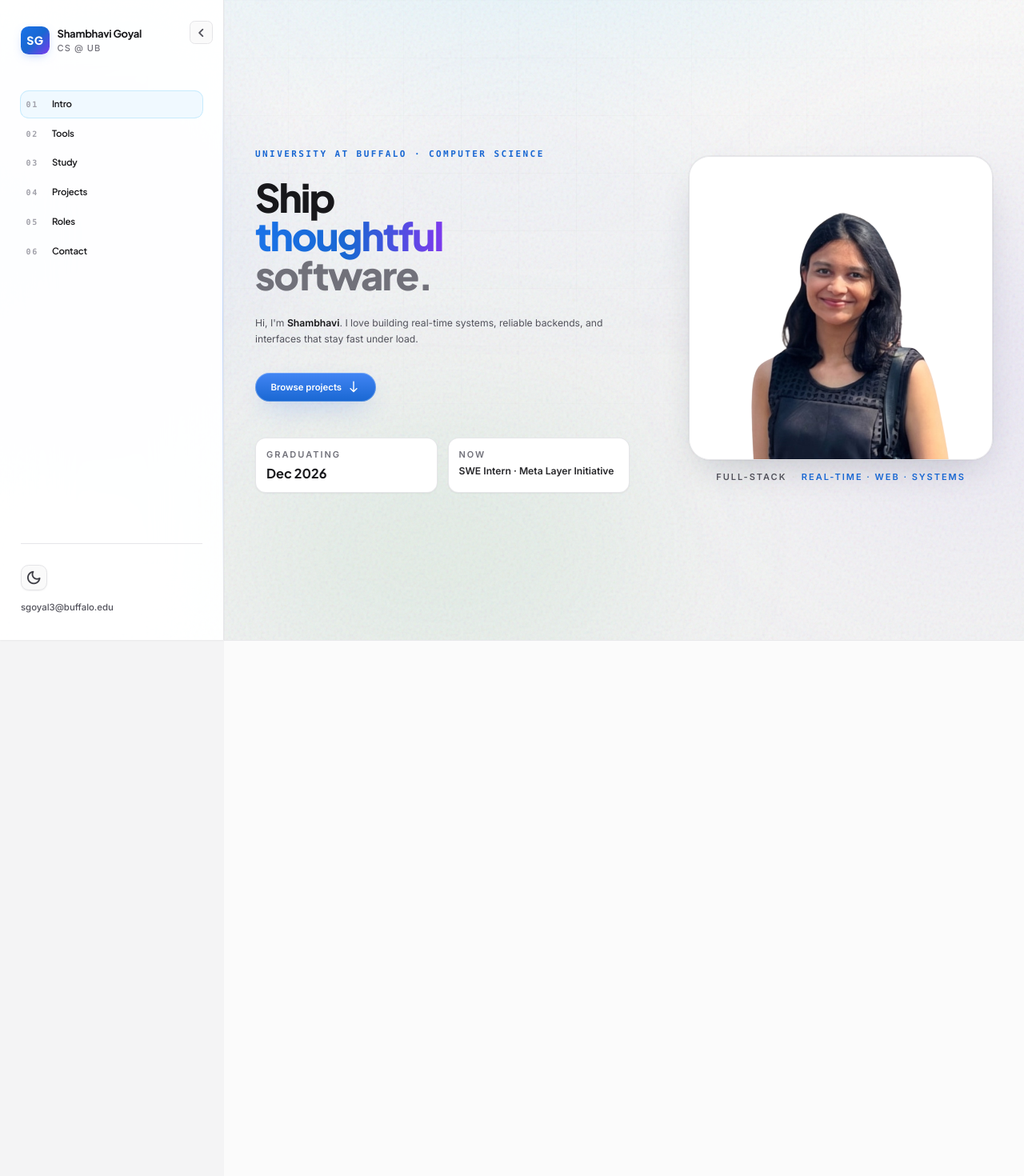
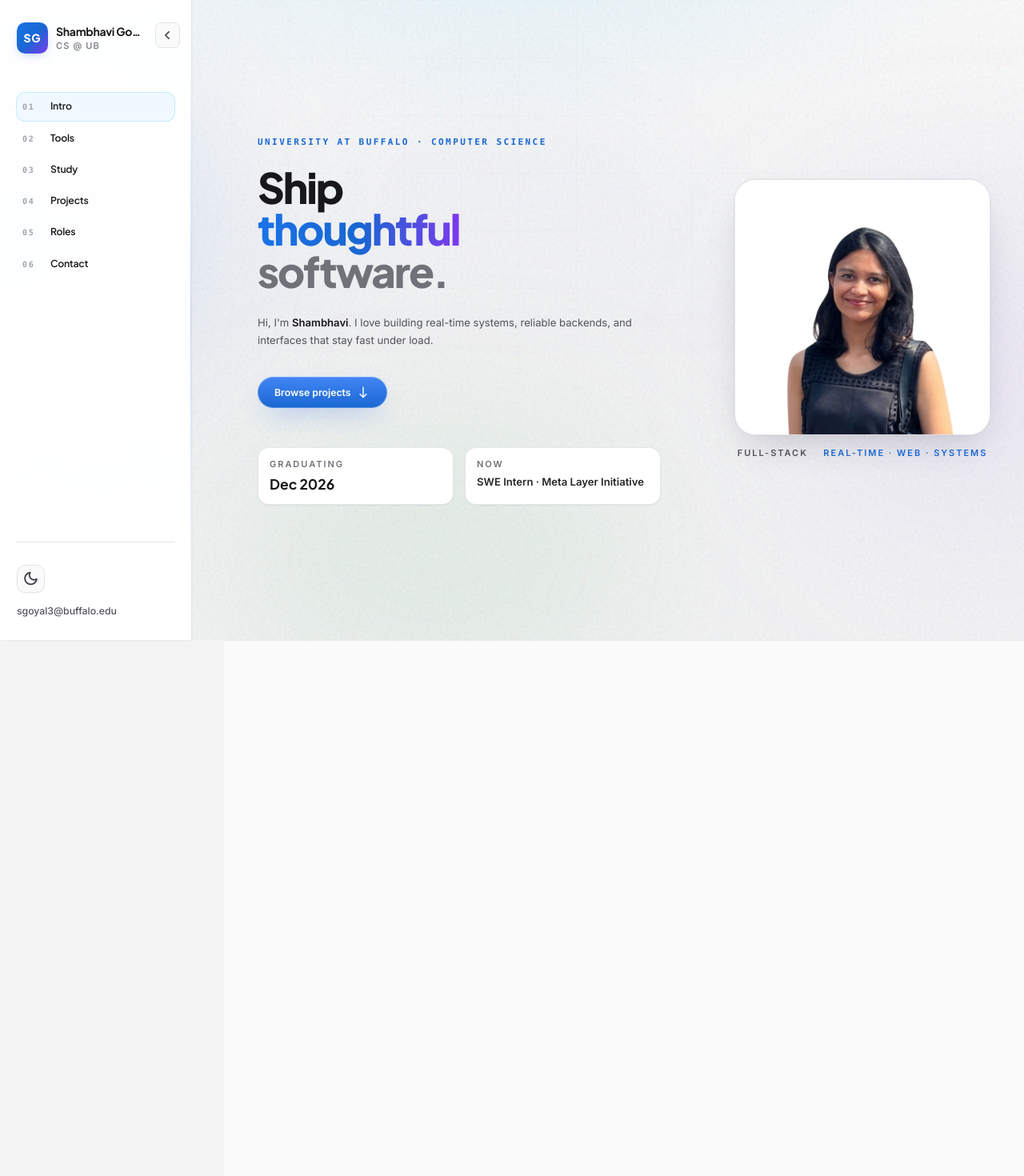
Before and after one commit to ShambhaviGoyal/my-portfolio, a React (Vite) app: page / in a window 1280 px wide. Shown: the top 1470 px of the page at 80% size. Built offline with nearby package versions, Linux system fonts and the light colour scheme.

Commit message:
Refine UI scaling: shrink sidebar/photo/padding while keeping comfortable text size

```diff
--- a/src/components/Hero.jsx
+++ b/src/components/Hero.jsx
@@ -80,7 +80,7 @@ const Hero = () => {
           </dl>
         </div>
 
-        <figure className="hero-visual mx-auto mb-14 flex w-full max-w-[min(100%,320px)] shrink-0 flex-col justify-center sm:max-w-[360px] lg:mx-0 lg:mb-0 lg:max-w-[min(100%,340px)] xl:max-w-[380px]">
+        <figure className="hero-visual mx-auto mb-14 flex w-full max-w-[min(100%,280px)] shrink-0 flex-col justify-center sm:max-w-[300px] lg:mx-0 lg:mb-0 lg:max-w-[min(100%,300px)] xl:max-w-[320px]">
           <div className="aspect-square w-full overflow-hidden rounded-[26px] border border-zinc-200/90 bg-zinc-200/40 shadow-[0_20px_50px_-18px_rgba(15,23,42,0.22)] ring-1 ring-black/[0.04] dark:border-zinc-700 dark:bg-zinc-800/50 dark:shadow-[0_20px_50px_-18px_rgba(0,0,0,0.45)] dark:ring-white/[0.06]">
             <img
               src={profilePic}
--- a/src/components/ProjectCard.jsx
+++ b/src/components/ProjectCard.jsx
@@ -54,8 +54,8 @@ const ProjectCard = ({
       <div
         className={
           isList
-            ? "flex min-w-0 flex-1 flex-col p-5 sm:p-6"
-            : "flex min-h-0 flex-1 flex-col p-5"
+            ? "flex min-w-0 flex-1 flex-col p-4 sm:p-5"
+            : "flex min-h-0 flex-1 flex-col p-4"
         }
       >
         {isList ? (
--- a/src/components/SideNav.jsx
+++ b/src/components/SideNav.jsx
@@ -17,7 +17,7 @@ const SideNav = ({ open, onOpenChange }) => {
     <>
       <aside
         className={
-          "fixed left-0 top-0 z-40 hidden h-screen w-[280px] flex-col border-r border-zinc-200/90 bg-white/95 px-8 py-10 shadow-sm backdrop-blur-2xl transition-transform duration-300 ease-out dark:border-zinc-800 dark:bg-zinc-950/95 lg:flex " +
+          "fixed left-0 top-0 z-40 hidden h-screen w-[240px] flex-col border-r border-zinc-200/90 bg-white/95 px-6 py-8 shadow-sm backdrop-blur-2xl transition-transform duration-300 ease-out dark:border-zinc-800 dark:bg-zinc-950/95 lg:flex " +
           (open ? "translate-x-0" : "-translate-x-full pointer-events-none")
         }
         aria-hidden={!open}
--- a/src/components/Skill.jsx
+++ b/src/components/Skill.jsx
@@ -329,10 +329,10 @@ const Skill = () => {
 
           </div>
 
-          <div className="min-w-0 space-y-10">
+          <div className="min-w-0 space-y-5 lg:space-y-6">
             {skillGroups.map(({ category, items }, groupIndex) => (
               <div key={groupIndex} className="reveal-up">
-                <div className="mb-4 flex items-end justify-between gap-4 border-b border-zinc-200/90 pb-3 dark:border-zinc-800">
+                <div className="mb-2 flex items-end justify-between gap-3 border-b border-zinc-200/90 pb-2 dark:border-zinc-800">
                   <h3 className="type-rail-heading">
                     {String(groupIndex + 1).padStart(2, "0")} · {category}
                   </h3>
--- a/src/index.css
+++ b/src/index.css
@@ -3,14 +3,14 @@
 @tailwind utilities;
 
 html {
-  font-size: 12.5px;
+  font-size: 13.5px;
   scroll-behavior: smooth;
   scroll-padding-top: 4.75rem;
 }
 
 @media (min-width: 1024px) {
   html {
-    font-size: 13px;
+    font-size: 14px;
     scroll-padding-top: 1.25rem;
   }
 }
```
